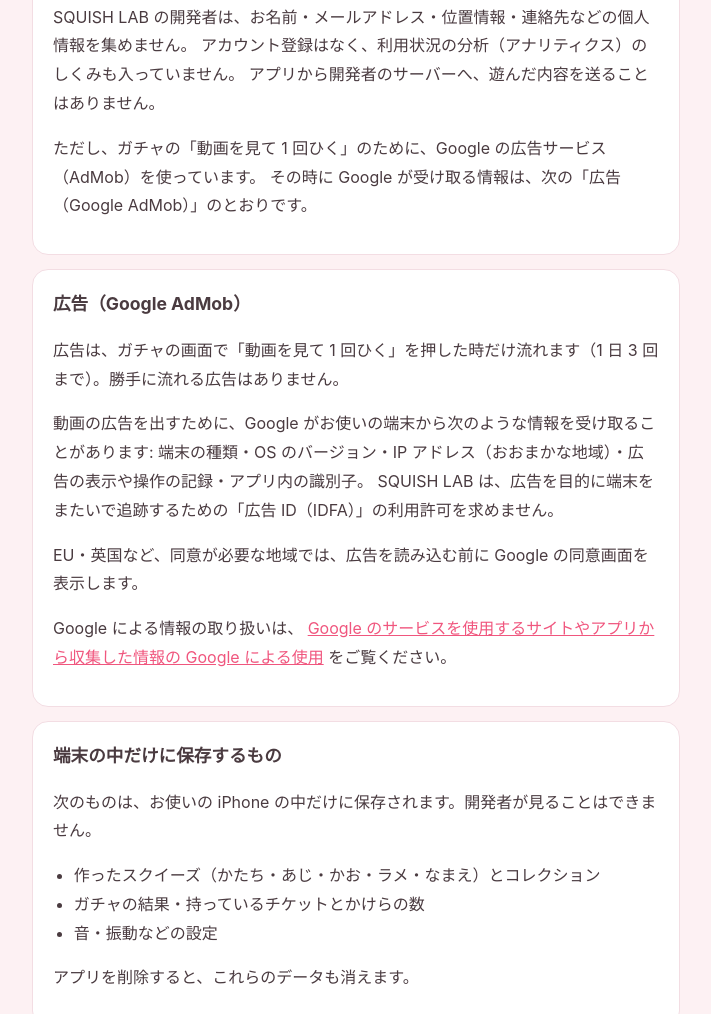
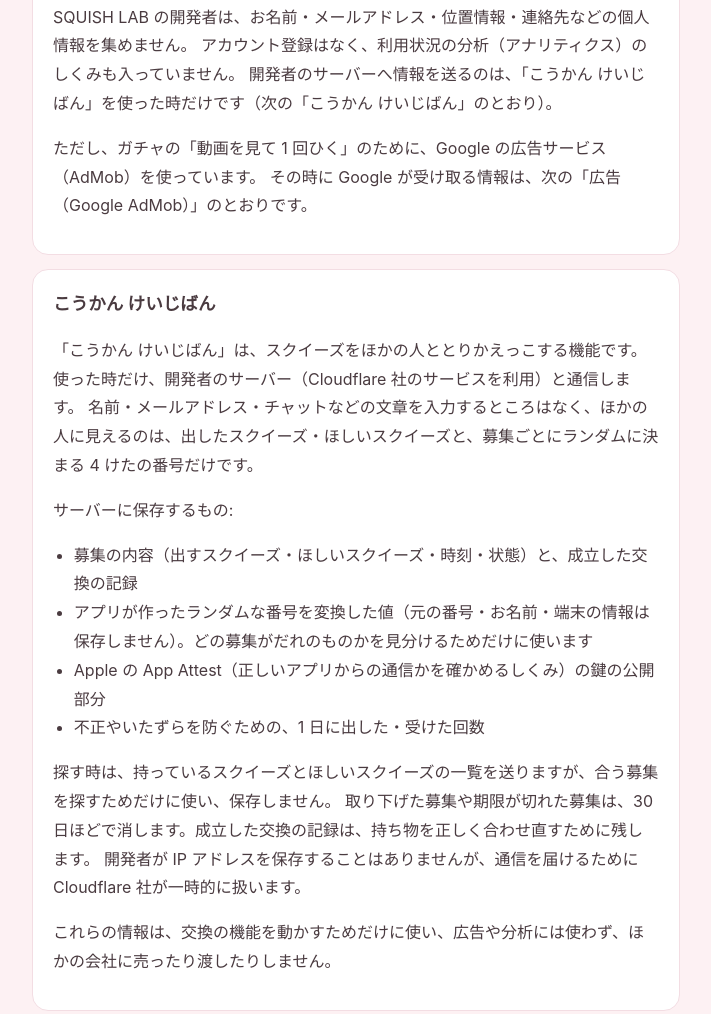
Before and after one commit to Cann10/squishlab-site, a plain HTML site: page privacy.html in a window 1280 px wide. Shown: the part 208-1222 px from the top of the page, without its empty margins (284-995 px from the left). Drawn offline with Linux system fonts and the light colour scheme.

Commit message:
プライバシーポリシー: こうかん けいじばん（交換掲示板）の項目を追加（アプリの配信に合わせて公開）
Co-Authored-By: Claude Opus 5.5 <noreply@anthropic.com>

```diff
--- a/privacy.html
+++ b/privacy.html
@@ -18,9 +18,26 @@
     <h2>開発者が集める情報はありません</h2>
     <p>SQUISH LAB の開発者は、お名前・メールアドレス・位置情報・連絡先などの個人情報を集めません。
       アカウント登録はなく、利用状況の分析（アナリティクス）のしくみも入っていません。
-      アプリから開発者のサーバーへ、遊んだ内容を送ることはありません。</p>
+      開発者のサーバーへ情報を送るのは、「こうかん けいじばん」を使った時だけです（次の「こうかん けいじばん」のとおり）。</p>
     <p>ただし、ガチャの「動画を見て 1 回ひく」のために、Google の広告サービス（AdMob）を使っています。
       その時に Google が受け取る情報は、次の「広告（Google AdMob）」のとおりです。</p>
+  </section>
+
+  <section>
+    <h2>こうかん けいじばん</h2>
+    <p>「こうかん けいじばん」は、スクイーズをほかの人ととりかえっこする機能です。使った時だけ、開発者のサーバー（Cloudflare 社のサービスを利用）と通信します。
+      名前・メールアドレス・チャットなどの文章を入力するところはなく、ほかの人に見えるのは、出したスクイーズ・ほしいスクイーズと、募集ごとにランダムに決まる 4 けたの番号だけです。</p>
+    <p>サーバーに保存するもの:</p>
+    <ul>
+      <li>募集の内容（出すスクイーズ・ほしいスクイーズ・時刻・状態）と、成立した交換の記録</li>
+      <li>アプリが作ったランダムな番号を変換した値（元の番号・お名前・端末の情報は保存しません）。どの募集がだれのものかを見分けるためだけに使います</li>
+      <li>Apple の App Attest（正しいアプリからの通信かを確かめるしくみ）の鍵の公開部分</li>
+      <li>不正やいたずらを防ぐための、1 日に出した・受けた回数</li>
+    </ul>
+    <p>探す時は、持っているスクイーズとほしいスクイーズの一覧を送りますが、合う募集を探すためだけに使い、保存しません。
+      取り下げた募集や期限が切れた募集は、30 日ほどで消します。成立した交換の記録は、持ち物を正しく合わせ直すために残します。
+      開発者が IP アドレスを保存することはありませんが、通信を届けるために Cloudflare 社が一時的に扱います。</p>
+    <p>これらの情報は、交換の機能を動かすためだけに使い、広告や分析には使わず、ほかの会社に売ったり渡したりしません。</p>
   </section>
 
   <section>
@@ -43,7 +60,8 @@
       <li>ガチャの結果・持っているチケットとかけらの数</li>
       <li>音・振動などの設定</li>
     </ul>
-    <p>アプリを削除すると、これらのデータも消えます。</p>
+    <p>こうかん けいじばんに出した募集の内容は、上の「こうかん けいじばん」のとおりサーバーにも保存します。
+      アプリを削除すると、これらのデータも消えます。</p>
   </section>
 
   <section>
@@ -61,7 +79,7 @@
 
   <section>
     <h2>お子さまの利用について</h2>
-    <p>SQUISH LAB の開発者は個人情報を集めないため、お子さまの情報を集めることもありません。
+    <p>SQUISH LAB の開発者は個人情報を集めないため、お子さまの情報を集めることもありません。こうかん けいじばんにも、文章を書いたり、ほかの人と連絡を取ったりするところはありません。
       広告は全年齢向け（G）のものだけを出す設定にしています。
       アプリ内課金は、iPhone の「スクリーンタイム」や「承認と購入のリクエスト」で制限できます。</p>
   </section>
@@ -69,7 +87,7 @@
   <section>
     <h2>このポリシーの変更</h2>
     <p>内容を変える時は、このページでお知らせします。</p>
-    <p class="muted">制定日: 2026 年 10 月 8 日／改定日: 2026 年 10 月 29 日（動画の広告を追加）</p>
+    <p class="muted">制定日: 2026 年 10 月 8 日／改定日: 2026 年 10 月 29 日（動画の広告を追加）、2026 年 11 月 27 日（こうかん けいじばんを追加）</p>
   </section>
 
   <section>
```
